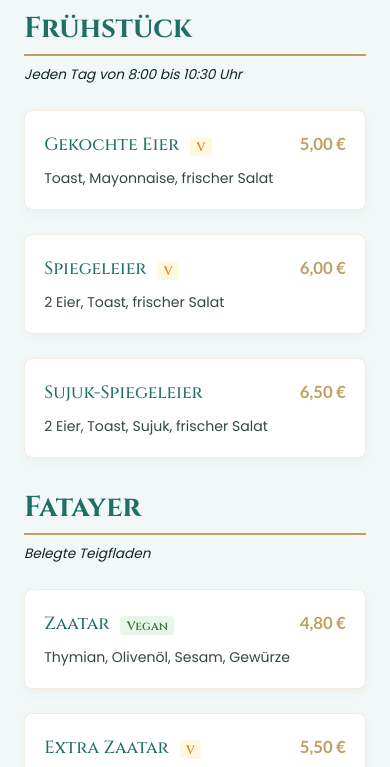
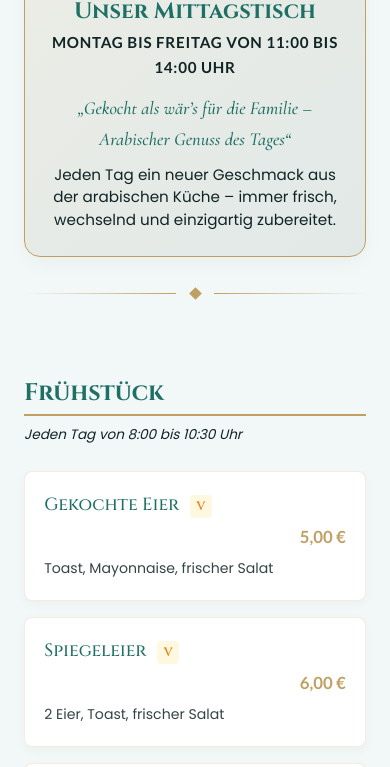
Before and after one commit to marioalain007/kultur-bei-racha-roger, a plain HTML site: page speisekarte.html in a window 390 px wide. Shown: the part 429-1196 px from the top of the page. Drawn offline with nearby package versions, Linux system fonts and the light colour scheme.

Commit message:
Add files via upload

```diff
--- a/speisekarte.html
+++ b/speisekarte.html
@@ -4,7 +4,7 @@
   <meta charset="UTF-8">
   <meta name="viewport" content="width=device-width, initial-scale=1.0">
   <title>Speisekarte | Kultur bei Racha & Roger</title>
-  <meta name="description" content="Unsere Speisekarte: Frühstück, orientalische Vorspeisen, Wraps, Bowls, Tellergerichte und ausgewählte Getränke.">
+  <meta name="description" content="Unsere Speisekarte: Mittagstisch, Frühstück, orientalische Vorspeisen, Wraps, Bowls, Tellergerichte und ausgewählte Getränke.">
 
   <!-- Favicon & Fonts -->
   <link rel="icon" href="favicon.ico" type="image/x-icon">
@@ -30,7 +30,7 @@
     }
     .menu-grid {
       display: grid;
-      grid-template-columns: repeat(auto-fit, minmax(300px, 1fr));
+      grid-template-columns: repeat(auto-fit, minmax(280px, 1fr));
       gap: 1.5rem;
     }
     .menu-item {
@@ -73,6 +73,7 @@
       padding: 0.1rem 0.4rem;
       border-radius: 4px;
       margin-left: 0.4rem;
+      display: inline-block;
     }
     .badge-vegan { background: #e8f5e9; color: #2e7d32; }
     .badge-veg { background: #fff8e1; color: #f57f17; }
@@ -82,6 +83,83 @@
       color: var(--color-brown);
       margin-top: -1rem;
       margin-bottom: 1.5rem;
+    }
+
+    /* STYLES FÜR DEN MITTAGSTISCH-BANNER */
+    .lunch-banner {
+      background: linear-gradient(135deg, rgba(192, 160, 98, 0.12), rgba(27, 67, 50, 0.08));
+      border: 1px solid var(--color-gold);
+      border-radius: var(--radius);
+      padding: 2rem 1.8rem;
+      margin: 1.5rem auto 2.5rem;
+      text-align: center;
+      max-width: 800px;
+      box-shadow: 0 6px 20px rgba(0,0,0,0.04);
+    }
+    .lunch-banner .lunch-icon {
+      font-size: 2.2rem;
+      margin-bottom: 0.5rem;
+    }
+    .lunch-banner h2 {
+      font-family: var(--font-display);
+      color: var(--color-green-dark);
+      font-size: 1.7rem;
+      margin-bottom: 0.3rem;
+    }
+    .lunch-banner .lunch-time {
+      font-family: var(--font-ui);
+      font-weight: 700;
+      color: var(--color-gold-dark);
+      font-size: 0.95rem;
+      text-transform: uppercase;
+      letter-spacing: 0.05em;
+      margin-bottom: 0.8rem;
+    }
+    .lunch-banner .lunch-subtitle {
+      font-family: var(--font-elegant);
+      font-size: 1.3rem;
+      font-style: italic;
+      color: var(--color-green);
+      margin-bottom: 0.6rem;
+    }
+    .lunch-banner p.lunch-text {
+      font-size: 0.95rem;
+      color: var(--color-brown);
+      max-width: 58ch;
+      margin: 0 auto;
+      line-height: 1.5;
+    }
+
+    /* RESPONSIVE DESIGN (Handys & Tablets) */
+    @media (max-width: 768px) {
+      main {
+        padding-top: 4rem !important;
+      }
+      .lunch-banner {
+        padding: 1.5rem 1rem;
+        margin: 1rem 0 2rem;
+      }
+      .lunch-banner h2 {
+        font-size: 1.4rem;
+      }
+      .lunch-banner .lunch-subtitle {
+        font-size: 1.15rem;
+      }
+      .menu-category-title {
+        font-size: 1.5rem;
+      }
+      .menu-grid {
+        grid-template-columns: 1fr; /* Einspaltig auf Mobilgeräten */
+        gap: 1rem;
+      }
+      .menu-item-header {
+        flex-direction: column;
+        align-items: flex-start;
+        gap: 0.2rem;
+      }
+      .menu-item-price {
+        align-self: flex-end;
+      }
     }
   </style>
 </head>
@@ -113,13 +191,24 @@
   <main style="padding-top: 5rem;">
 
     <!-- HEADER BEREICH -->
-    <section class="section center" style="padding-bottom: 2rem;">
+    <section class="section center" style="padding-bottom: 1rem;">
       <div class="container">
         <p class="eyebrow center">Frisch &amp; Hausgemacht</p>
         <h1 class="section-title">Unsere Speisekarte</h1>
         <p class="hero-text" style="color: var(--color-brown);">Genießen Sie orientalische Spezialitäten und erlesene Getränke.</p>
       </div>
     </section>
+
+    <!-- MITTAGSTISCH BANNER -->
+    <div class="container">
+      <div class="lunch-banner">
+        <div class="lunch-icon">🍲</div>
+        <h2>Unser Mittagstisch</h2>
+        <div class="lunch-time">Montag bis Freitag von 11:00 bis 14:00 Uhr</div>
+        <div class="lunch-subtitle">„Gekocht als wär’s für die Familie – Arabischer Genuss des Tages“</div>
+        <p class="lunch-text">Jeden Tag ein neuer Geschmack aus der arabischen Küche – immer frisch, wechselnd und einzigartig zubereitet.</p>
+      </div>
+    </div>
 
     <div class="ornament-divider" aria-hidden="true"><span></span><i></i><span></span></div>
 
@@ -155,7 +244,6 @@
             <p class="menu-item-desc">2 Eier, Toast, Sujuk, frischer Salat</p>
           </div>
         </div>
-
 
         <!-- FATAYER -->
         <h2 class="menu-category-title">Fatayer</h2>
@@ -243,14 +331,14 @@
           </div>
           <div class="menu-item">
             <div class="menu-item-header">
-              <span class="menu-item-title">Pommes frites<span class="menu-badge badge-vegan">Vegan</span></span>
+              <span class="menu-item-title">Pommes frites <span class="menu-badge badge-vegan">Vegan</span></span>
               <span class="menu-item-price">4,50 €</span>
             </div>
             <p class="menu-item-desc">Klassisch gewürzt</p>
           </div>
           <div class="menu-item">
             <div class="menu-item-header">
-              <span class="menu-item-title">Mhamara<span class="menu-badge badge-vegan">Vegan</span></span>
+              <span class="menu-item-title">Mhamara <span class="menu-badge badge-vegan">Vegan</span></span>
               <span class="menu-item-price">5,50 €</span>
             </div>
             <p class="menu-item-desc">Paprika, Bulgur, Walnüsse, Gewürze, Granatapfelsoße</p>
@@ -589,9 +677,7 @@
 
   </main>
 
-  <!-- ===================================================
-       FOOTER
-  ==================================================== -->
+  <!-- FOOTER -->
   <footer class="site-footer">
     <div class="container footer-grid">
       <div class="footer-col">
@@ -611,7 +697,7 @@
 
       <div class="footer-col">
         <h4>Rechtliches</h4>
-        <p>	<a href="impressum.html">Impressum</a><br>
+        <p><a href="impressum.html">Impressum</a><br>
         <a href="datenschutz.html">Datenschutzerklärung</a></p>
       </div>
 
@@ -619,7 +705,7 @@
         <h4>Social Media</h4>
         <div class="social-links">
           <a href="https://www.instagram.com/kultur_bei_racha_roger" target="_blank" rel="noopener noreferrer" aria-label="Instagram">Instagram</a>
-  	<a href="https://www.facebook.com/EURE_FACEBOOK_SEITE" target="_blank" rel="noopener noreferrer" aria-label="Facebook">Facebook</a>
+          <a href="https://www.facebook.com/profile.php?id=100057039867158" target="_blank" rel="noopener noreferrer" aria-label="Facebook">Facebook</a>
         </div>
       </div>
     </div>
@@ -629,9 +715,7 @@
     </div>
   </footer>
 
-  <!-- ===================================================
-       LIGHTBOX (für Galerie-Bilder)
-  ==================================================== -->
+  <!-- LIGHTBOX -->
   <div class="lightbox" id="lightbox">
     <button class="lightbox-close" id="lightboxClose" aria-label="Schließen">&times;</button>
     <img src="" alt="" id="lightboxImg">
```
Also changed, not shown: datenschutz.html (+1 -1 lines), impressum.html (+1 -1 lines), index.html (+32 -27 lines), ueber-uns.html (+1 -1 lines). Lines whose indentation alone changed are shown as unchanged.
